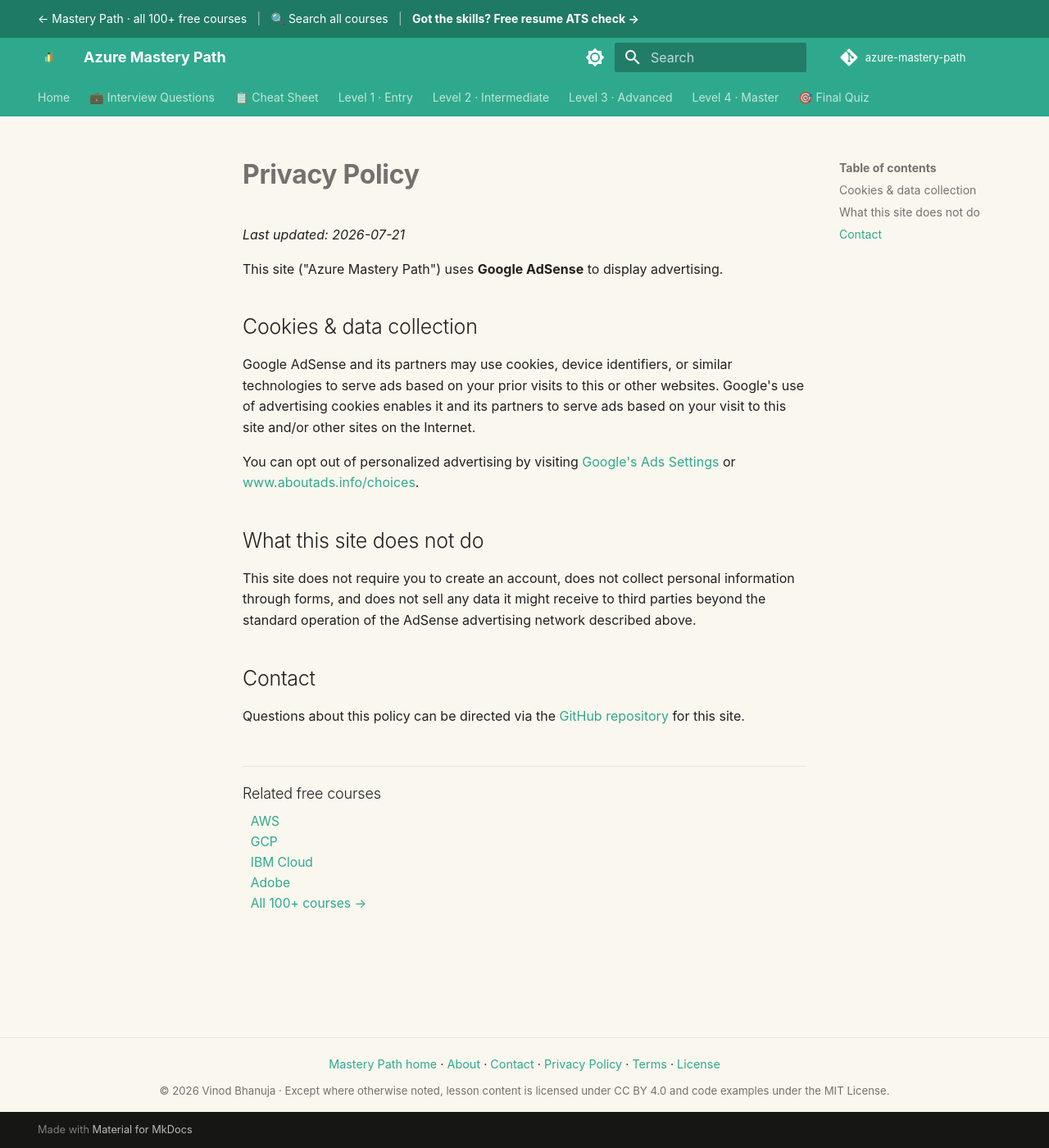
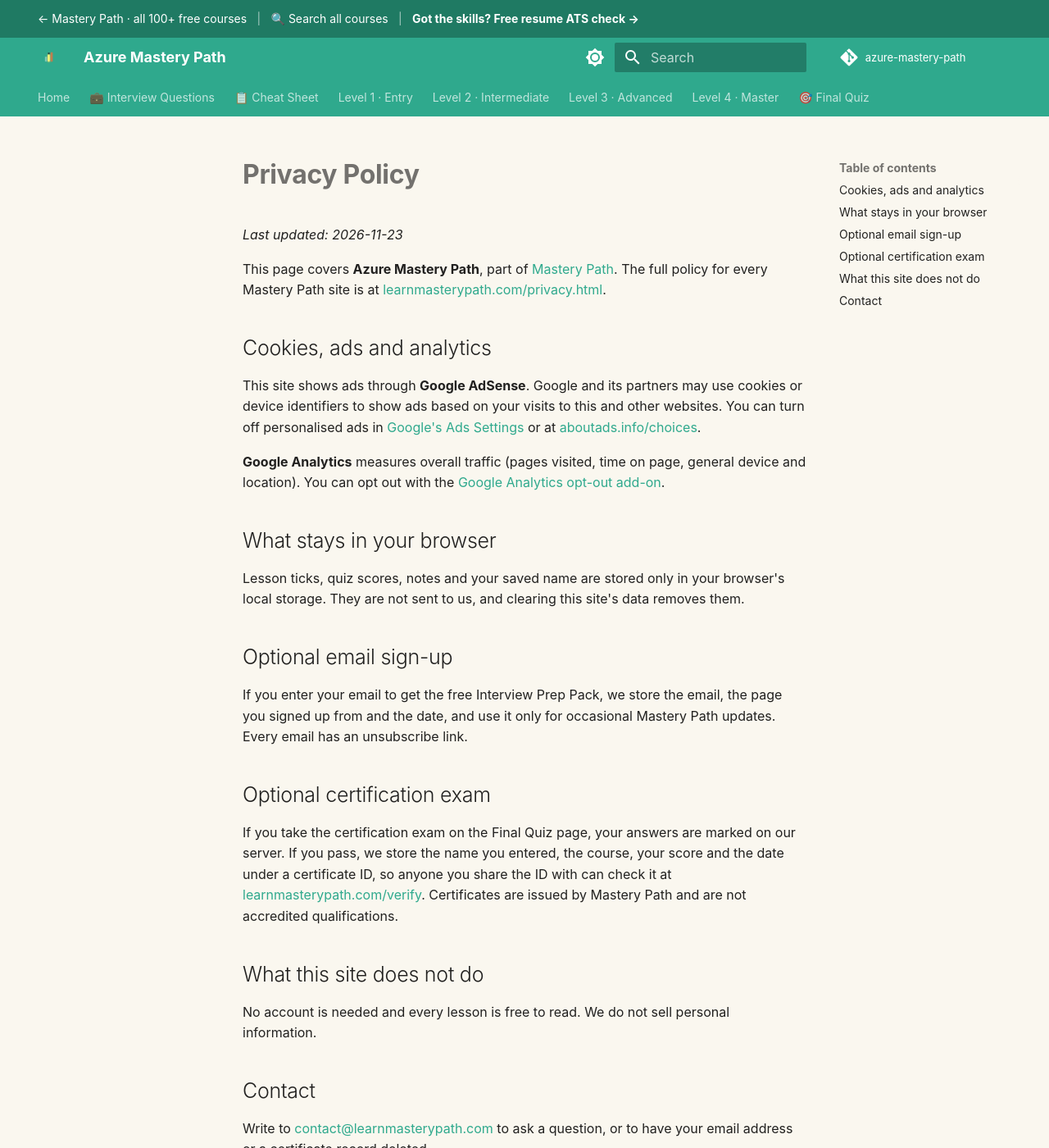
Before and after one commit to SIGILIPELLI/azure-mastery-path, an MkDocs documentation site: the page built from docs/privacy.md, in a window 1280 px wide and 1400 px high. Shown: the whole window at 82% size. Built offline with MkDocs 1.6.1 and Material for MkDocs 9.7.7, drawn with Linux system fonts in a browser that asks for light colours; comment, search, counter and statistics services are not loaded.

Commit message:
Update privacy page: progress stays in the browser, optional email sign-up and certification exam, link to the full policy
Co-Authored-By: Claude Opus 5.5 <noreply@anthropic.com>

```diff
--- a/docs/privacy.md
+++ b/docs/privacy.md
@@ -1,33 +1,35 @@
 ---
-description: "Privacy policy for the free Azure Mastery Path: how Google Analytics and AdSense cookies are used, what is not collected, and how to opt out."
+description: "Privacy policy for the free Azure Mastery Path: cookies for ads and analytics, what stays in your browser, and the optional email sign-up and certification exam."
 ---
 
 # Privacy Policy
 
-_Last updated: 2026-07-21_
+_Last updated: 2026-11-23_
 
-This site ("Azure Mastery Path") uses **Google AdSense** to display advertising.
+This page covers **Azure Mastery Path**, part of [Mastery Path](https://learnmasterypath.com/). The full policy for every Mastery Path site is at [learnmasterypath.com/privacy.html](https://learnmasterypath.com/privacy.html).
 
-## Cookies & data collection
+## Cookies, ads and analytics
 
-Google AdSense and its partners may use cookies, device identifiers, or similar
-technologies to serve ads based on your prior visits to this or other websites.
-Google's use of advertising cookies enables it and its partners to serve ads
-based on your visit to this site and/or other sites on the Internet.
+This site shows ads through **Google AdSense**. Google and its partners may use cookies or device identifiers to show ads based on your visits to this and other websites. You can turn off personalised ads in [Google's Ads Settings](https://adssettings.google.com/) or at [aboutads.info/choices](https://www.aboutads.info/choices/).
 
-You can opt out of personalized advertising by visiting
-[Google's Ads Settings](https://adssettings.google.com/) or
-[www.aboutads.info/choices](https://www.aboutads.info/choices/).
+**Google Analytics** measures overall traffic (pages visited, time on page, general device and location). You can opt out with the [Google Analytics opt-out add-on](https://tools.google.com/dlpage/gaoptout).
+
+## What stays in your browser
+
+Lesson ticks, quiz scores, notes and your saved name are stored only in your browser's local storage. They are not sent to us, and clearing this site's data removes them.
+
+## Optional email sign-up
+
+If you enter your email to get the free Interview Prep Pack, we store the email, the page you signed up from and the date, and use it only for occasional Mastery Path updates. Every email has an unsubscribe link.
+
+## Optional certification exam
+
+If you take the certification exam on the Final Quiz page, your answers are marked on our server. If you pass, we store the name you entered, the course, your score and the date under a certificate ID, so anyone you share the ID with can check it at [learnmasterypath.com/verify](https://learnmasterypath.com/verify/). Certificates are issued by Mastery Path and are not accredited qualifications.
 
 ## What this site does not do
 
-This site does not require you to create an account, does not collect personal
-information through forms, and does not sell any data it might receive to third
-parties beyond the standard operation of the AdSense advertising network
-described above.
+No account is needed and every lesson is free to read. We do not sell personal information.
 
 ## Contact
 
-Questions about this policy can be directed via the
-[GitHub repository](https://github.com/SIGILIPELLI/azure-mastery-path) for this
-site.
+Write to [contact@learnmasterypath.com](mailto:contact@learnmasterypath.com) to ask a question, or to have your email address or a certificate record deleted.
```
